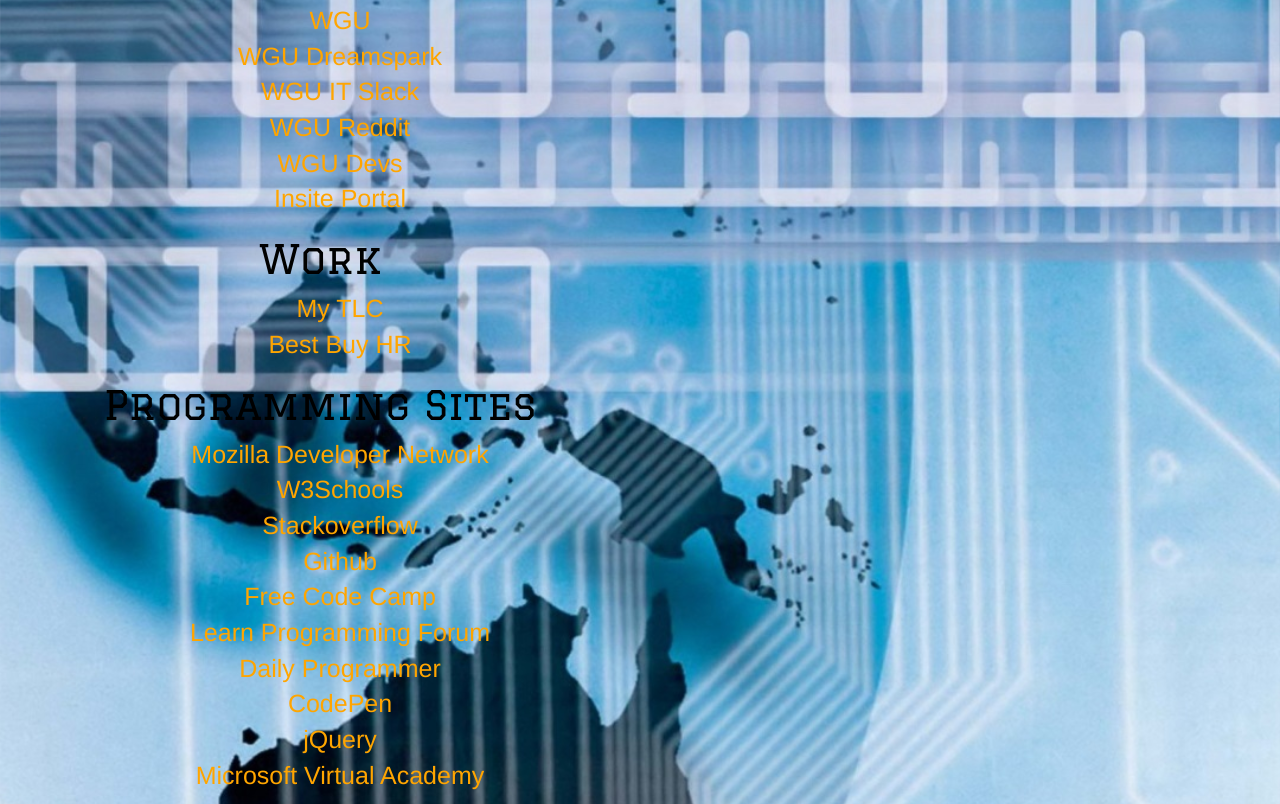
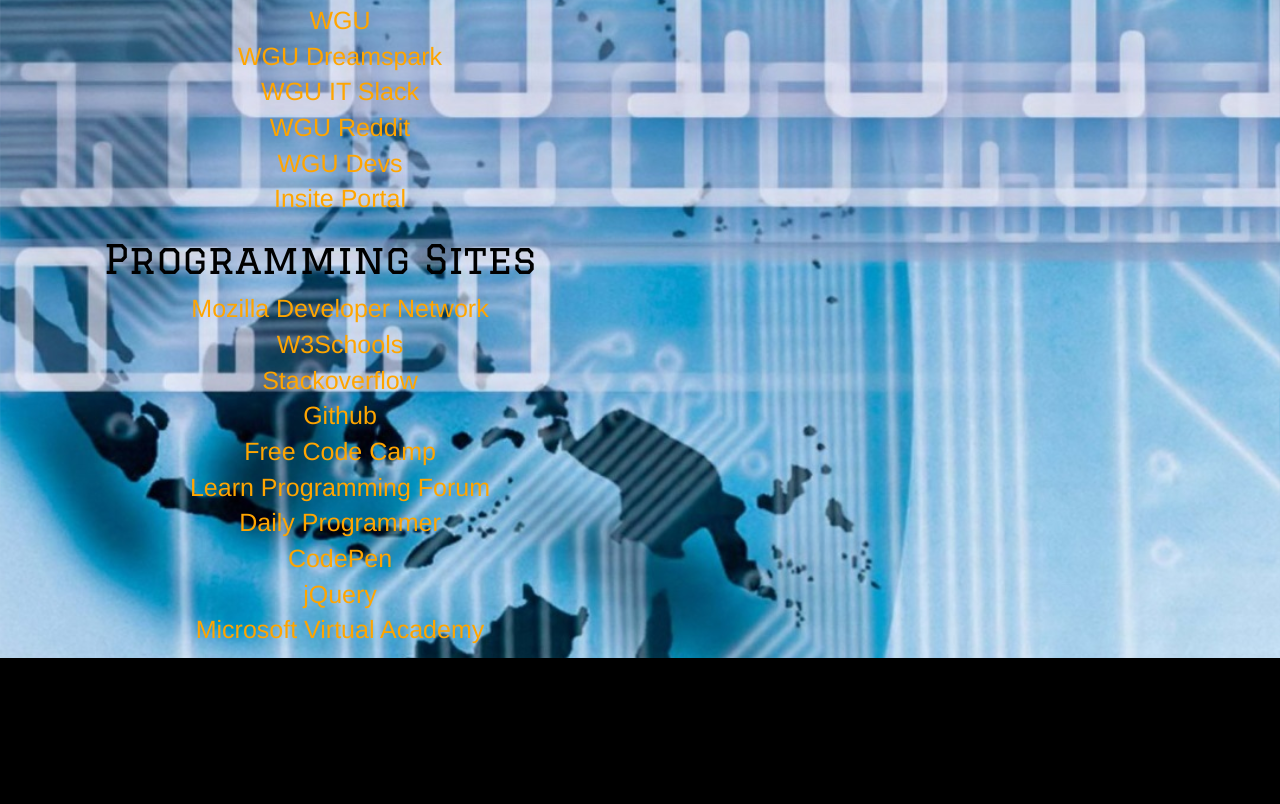
Before and after one commit to BrianGDGIT/StartPage, a plain HTML site: page index.html in a window 1280 px wide. Shown: the part 683-1487 px from the top of the page. After the commit the page ends 1341 px from the top, so only its background shows below. Drawn offline with nearby package versions, Linux system fonts and the light colour scheme.

Commit message:
Removed links.

```diff
--- a/index.html
+++ b/index.html
@@ -103,11 +103,7 @@
 						<li><a href="https://www.reddit.com/r/wgu_devs/">WGU Devs</a></li>
 						<li><a href="http://www.4cd.edu/insite/default.aspx">Insite Portal</a></li>
 					</ul>
-				<h2>Work</h2>
-					<ul>
-						<li><a href="https://mytlc.bestbuy.com/etm/">My TLC</a></li>
-						<li><a href="https://hr.bestbuy.com/">Best Buy HR</a></li>
-					</ul>
+
 				<h2>Programming Sites</h2>
 					<ul>
 						<li><a href="https://developer.mozilla.org/en-US/">Mozilla Developer Network</a></li>
```
